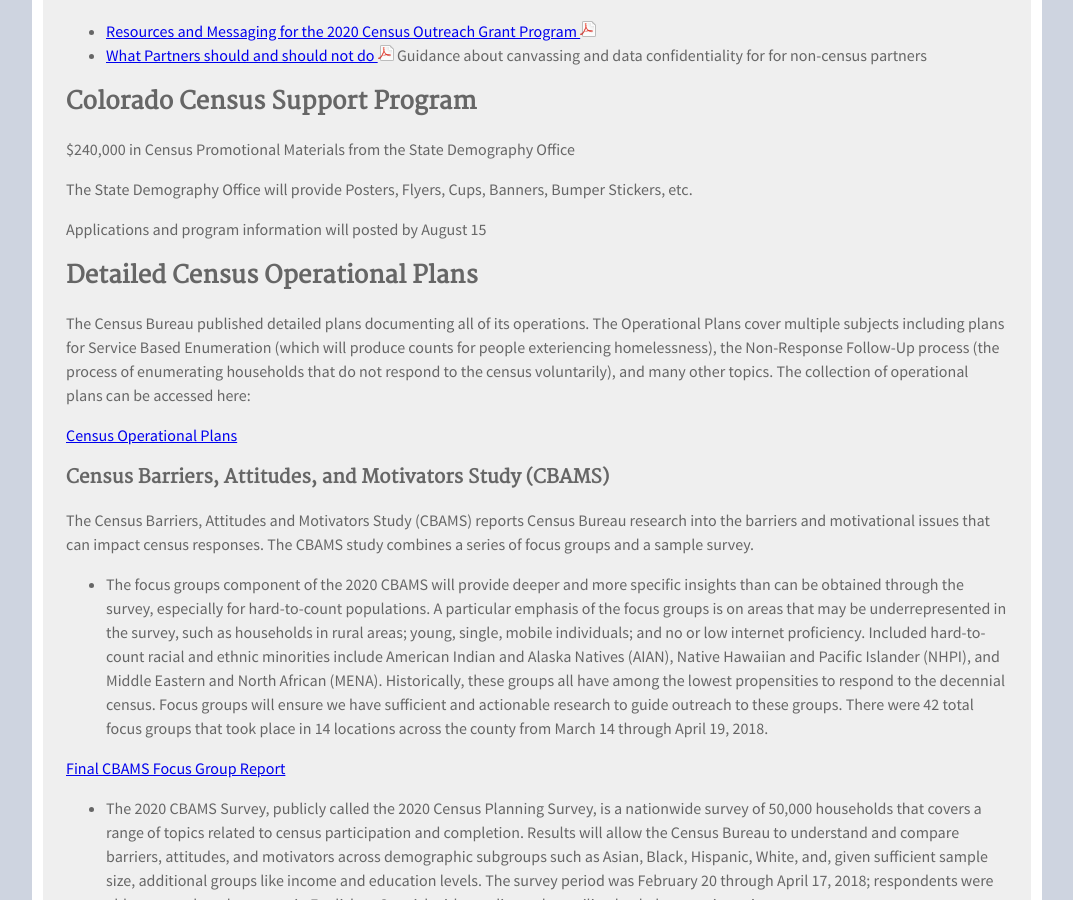
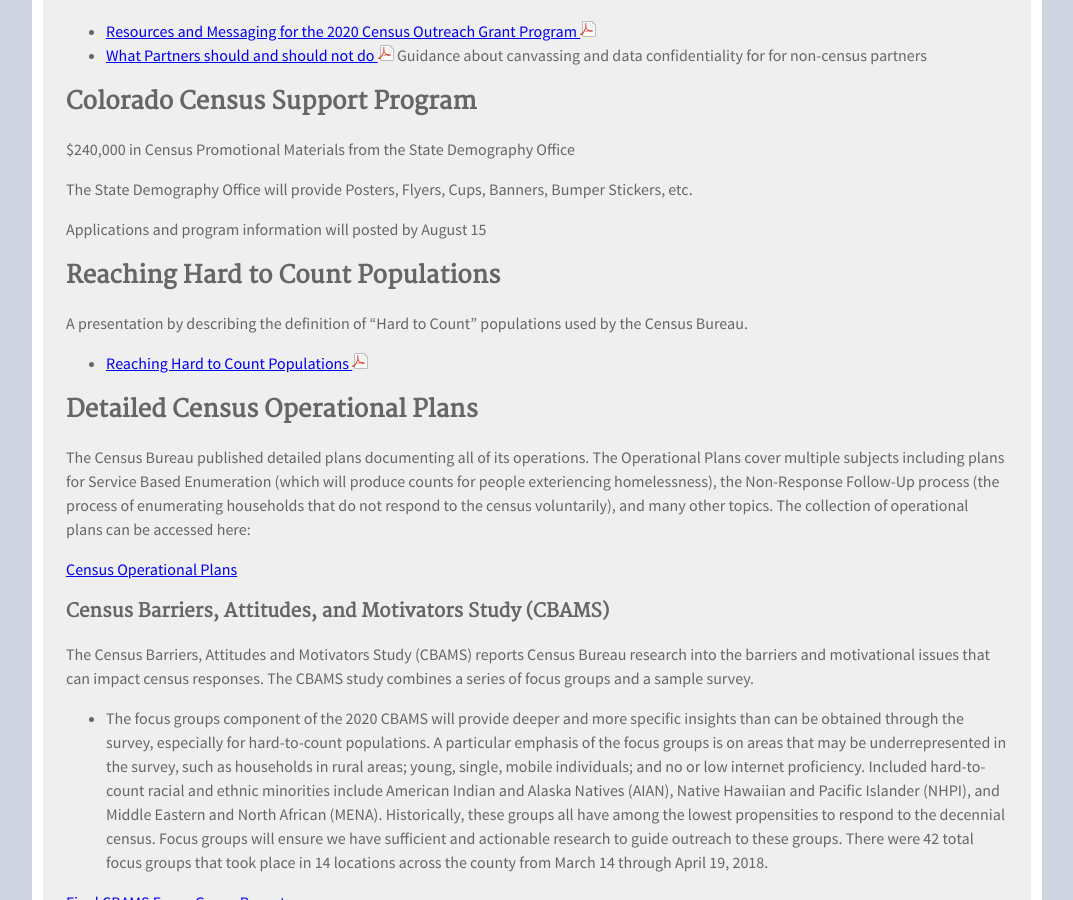
Before and after one commit to TBleess/Website_New, a Jekyll site: the page built from pages/5_CensusACS/2020-resources.md, in a window 1280 px wide and 900 px high, scrolled down 942 px. Shown: the whole window, without its empty margins (103-1176 px from the left). Built offline with Jekyll 4.4.1, drawn with Linux system fonts in a browser that asks for light colours.

Commit message:
Update 2020-resources.md

```diff
--- a/pages/5_CensusACS/2020-resources.md
+++ b/pages/5_CensusACS/2020-resources.md
@@ -42,6 +42,11 @@
 The State Demography Office will provide Posters, Flyers, Cups, Banners, Bumper Stickers, etc.
 
 Applications and program information will posted by August 15
+
+## Reaching Hard to Count Populations
+
+A presentation by describing the definition of "Hard to Count" populations used by the Census Bureau.
+* [Reaching Hard to Count Populations ![pdf](/images/page_white_acrobat.png 'download pdf file')](https://drive.google.com/open?id=10xvMqVVlkMPD25DJ0I9yxoiPONsgLJS1)
 
 
 ## Detailed Census Operational Plans
```
